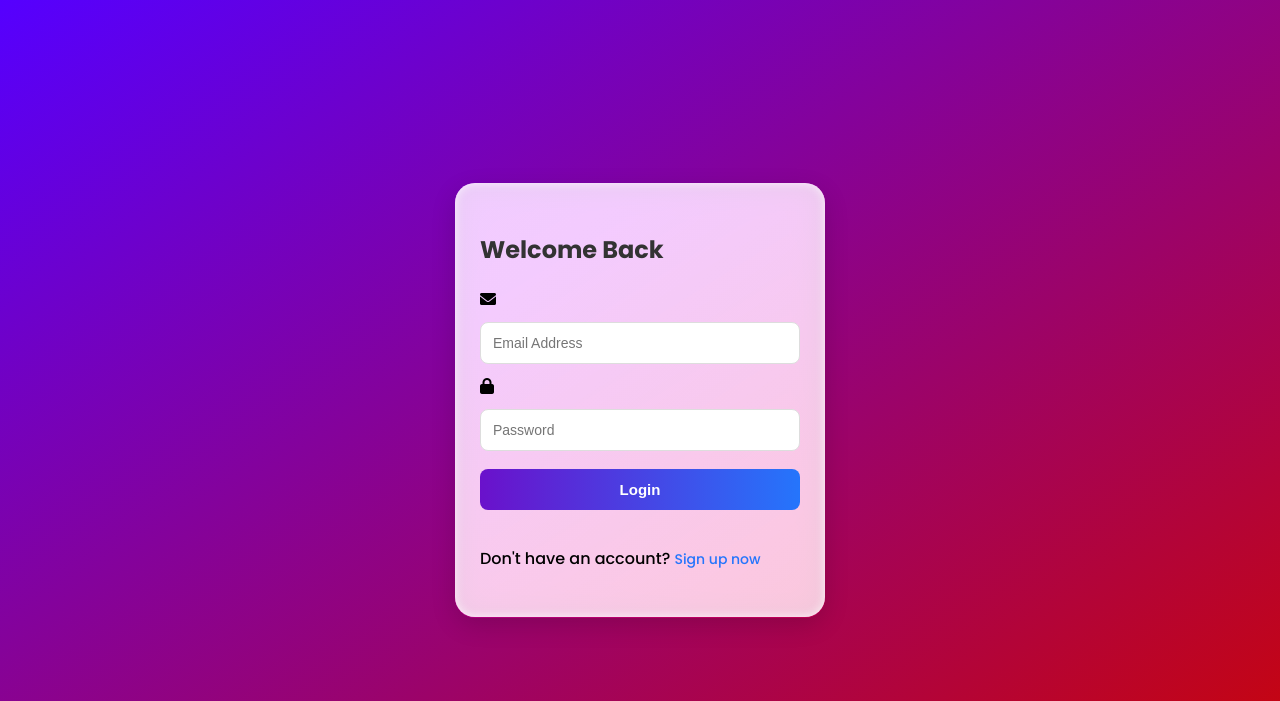
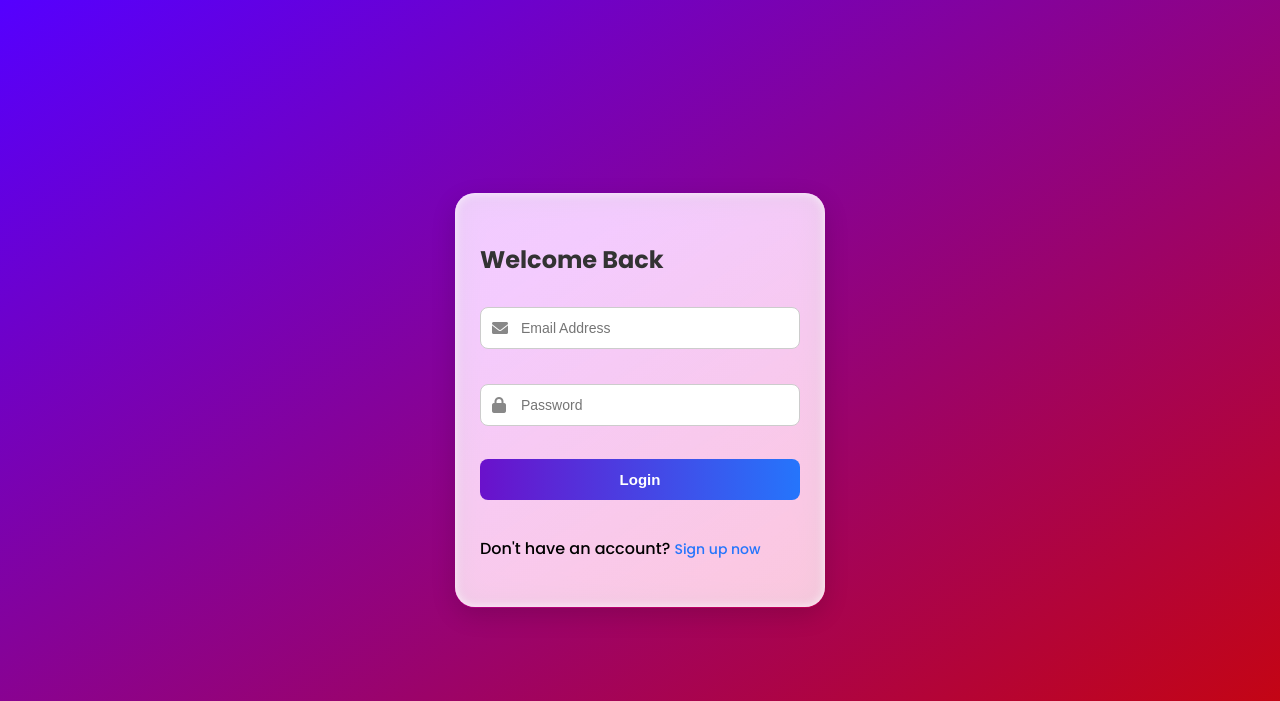
Before and after one commit to KrithikaPoojary/Sign-language-recognition, a Flask app: page /login in a window 1280 px wide. Shown: the top 701 px of the page. Run offline with Flask 3, Linux system fonts and the light colour scheme.

Commit message:
updated icons

```diff
--- a/app.py
+++ b/app.py
@@ -18,13 +18,13 @@ data_dir = "data" # Directory where gesture data is stored and labels are derive
 
 # --- Auto-train if model doesn't exist ---
 if not os.path.exists(model_path):
-    print("⚠️ gesture_model.h5 not found. Training model now...")
+    print("gesture_model.h5 not found. Training model now...")
     result = subprocess.run(["python", "train_model.py"], capture_output=True, text=True, check=False)
     if result.returncode != 0:
         print(f"Error training model: {result.stderr}")
         print(f"Stdout: {result.stdout}")
     else:
-        print("✅ Model trained and saved!")
+        print("Model trained and saved!")
         print(f"Stdout: {result.stdout}")
 
 # Load the trained model and labels
--- a/static/script.js
+++ b/static/script.js
@@ -3,7 +3,7 @@
 document.addEventListener("DOMContentLoaded", function () {
     // Highlight active buttons on hover
     // Note: The CSS handles this with :hover and :active, so this JS block can be simplified or removed.
-    // We will keep it for now as a different hover effect.
+    // We will keep it for now as a different hover effects.
     let buttons = document.querySelectorAll("button");
     buttons.forEach(btn => {
         btn.addEventListener("mouseover", () => {
--- a/static/style.css
+++ b/static/style.css
@@ -75,6 +75,30 @@ body {
 @keyframes shimmer {
     0% { transform: rotate(25deg) translateX(-100%); }
     100% { transform: rotate(25deg) translateX(100%); }
+}
+.form-input-group {
+    position: relative;
+    width: 100%;
+    margin-bottom: 15px;
+}
+
+.form-input-group .icon {
+    position: absolute;
+    left: 12px;
+    top: 50%;
+    transform: translateY(-50%);
+    color: #888;
+    font-size: 16px;
+    pointer-events: none; /* so clicks pass through to input */
+}
+
+.form-input-group input {
+    width: 100%;
+    padding: 12px 12px 12px 40px; /* extra left padding for icon */
+    border: 1px solid #ccc;
+    border-radius: 8px;
+    font-size: 14px;
+    box-sizing: border-box;
 }
 
 /* Inputs & buttons */
@@ -181,6 +205,8 @@ input:focus {
     outline: none;
     box-shadow: 0 0 5px rgba(37, 117, 252, 0.3);
 }
+
+
 
 /* Buttons */
 button {
```
